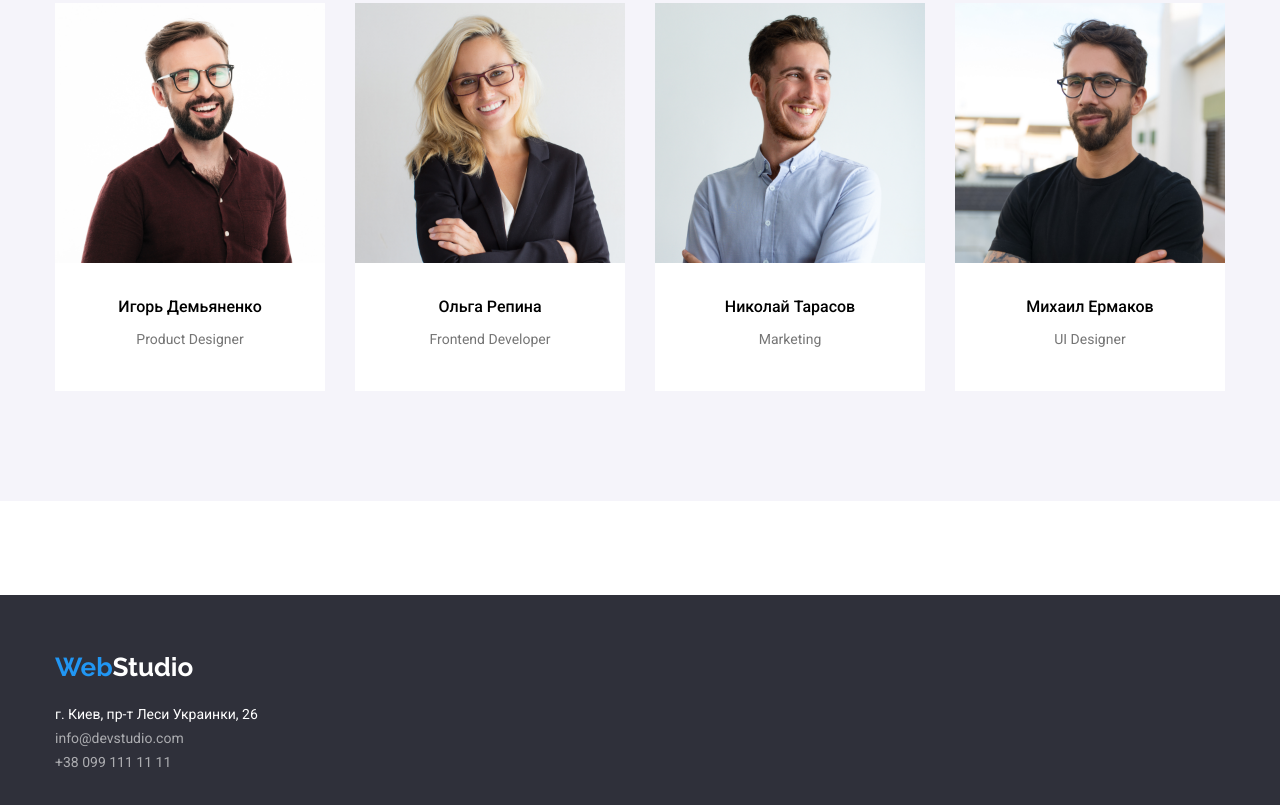
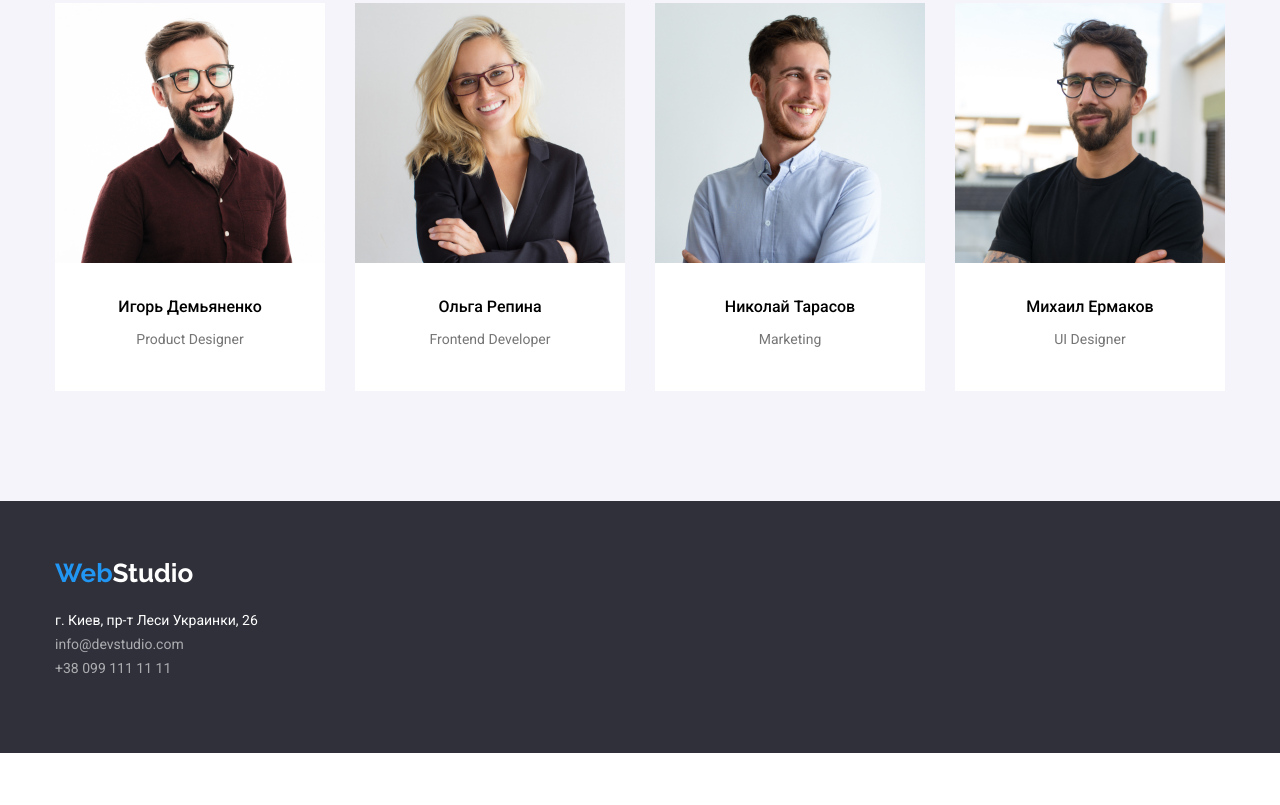
Before and after one commit to IrinaSelina/goit-markup-hw-03, a plain HTML site: page index.html in a window 1280 px wide. Shown: the part 1700-2505 px from the top of the page. After the commit the page ends 2453 px from the top, so only its background shows below. Drawn offline with nearby package versions, Linux system fonts and the light colour scheme.

Commit message:
Делает геометрию двух страниц

```diff
--- a/css/style.css
+++ b/css/style.css
@@ -346,7 +346,6 @@ address ul {
 footer {
   display: inline-flex;
   align-items: center;
-  margin-top: 94px;
 }
 .our-teams {
   background-color: #f5f4fa;
```
